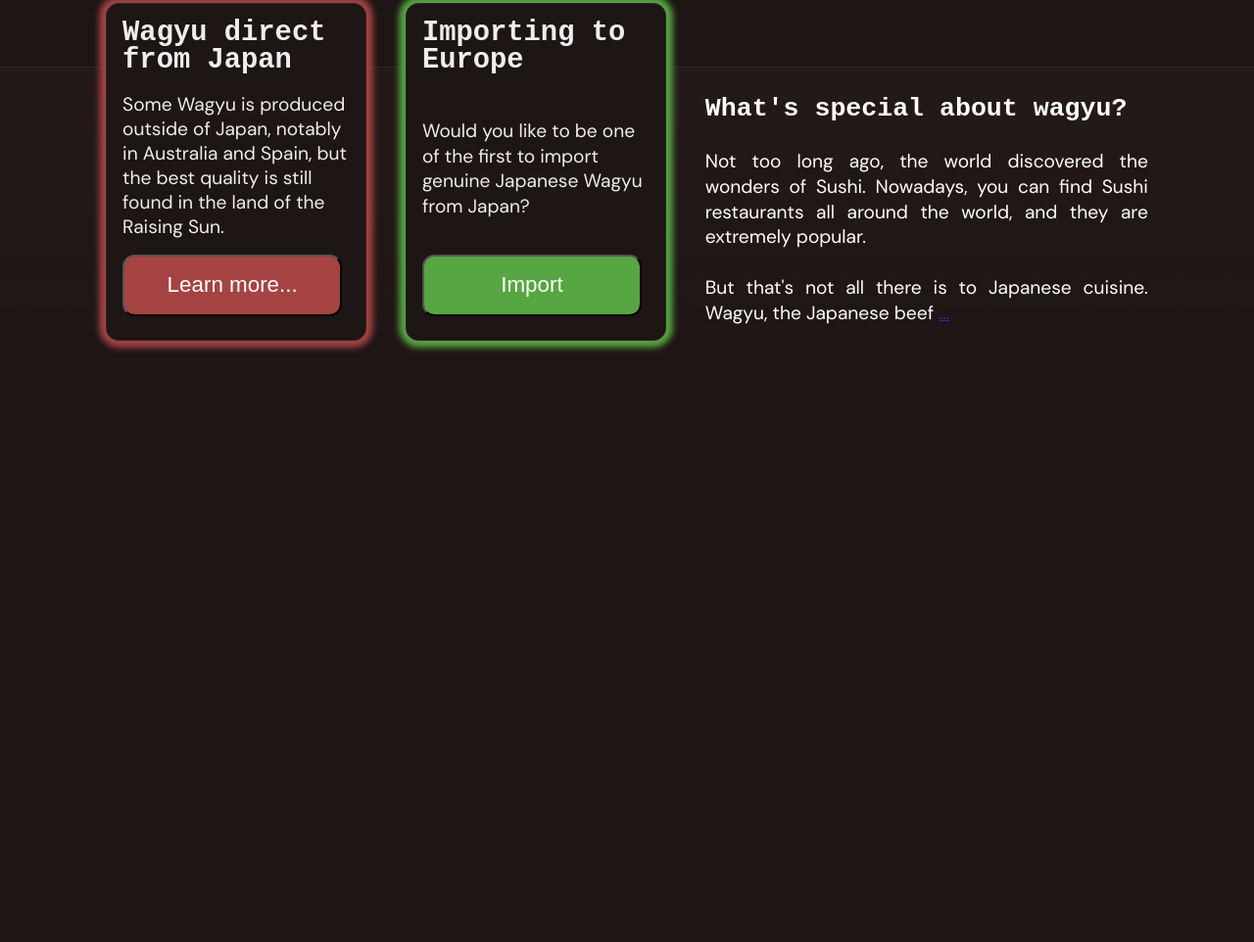
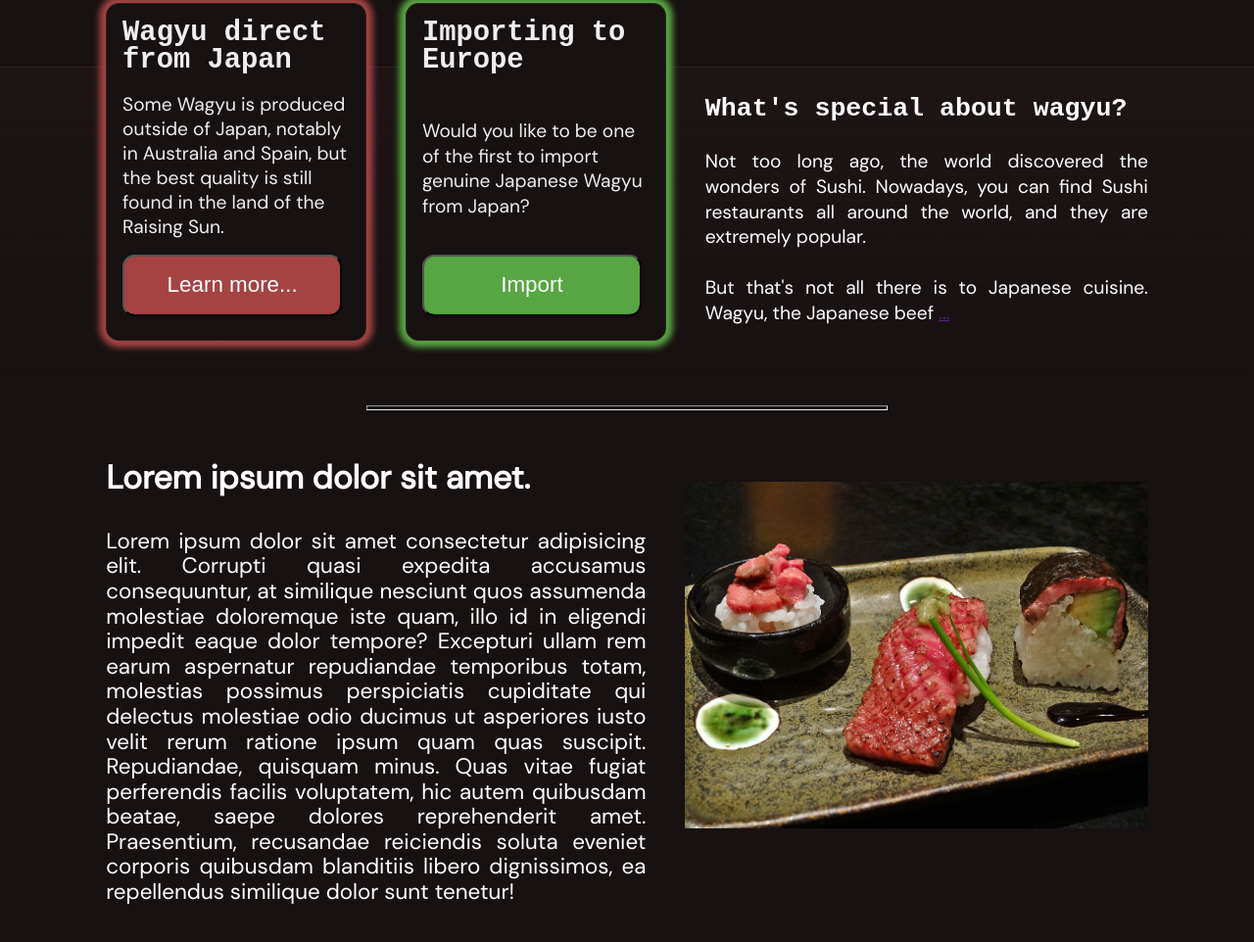
Before and after one commit to sylverdrag/Wagyuno, a plain HTML site: page index.htm in a window 1280 px wide. Shown: the part 492-1454 px from the top of the page at 98% size. Before the commit the page ends 1052 px from the top, so only its background shows below. Drawn offline with Linux system fonts and the light colour scheme.

Commit message:
Added a section
Signed-off-by: Sylvain Galibert <dev@preptags.com>

```diff
--- a/CSS/styles.scss
+++ b/CSS/styles.scss
@@ -2,8 +2,8 @@
 * variables
 */
 $border-color: #3a2b2baf;
-$main-background-color: hsl(0, 18%, 10%);
-$lighter-background-color: #271b1baf;
+$main-background-color: hsl(0, 17%, 8%);
+$lighter-background-color: rgb(40 28 28 / 33%);
 $glow1: #a54343;
 $glow2: #57a543;
 
@@ -76,7 +76,7 @@ main {
   margin: 5ch auto;
   font-size: 1.2rem;
 }
-.topArea {
+.topArea, .bottomArea {
   display: flex;
   width: 80ch;
   margin: 0 auto;
@@ -112,17 +112,29 @@ p {
 .illustration {
   width: 50ch;
   transform:rotate(5deg);
-  //background-image: url(../images/wagyu-steak-unsplash.png);
   background-image: url(../images/wagyu-steak-unsplash.png);
   background-size: contain;
   background-repeat: no-repeat;
   background-position: 0ch 3ch;
   margin-left: 3ch;
 }
+.sushi {
+  width: 50ch;
+  background-image: url(../images/Wagyu-sushi.jpg);
+  background-size: 100%;
+  background-repeat: no-repeat;
+  background-position: 0ch 2ch;
+  margin-left: 3ch;
+}
+.copy{
+  width: 50ch;
+  font-size:1.4rem;
+  text-align: justify;
+}
 .cardArea {
   width: 100%;
   height: 24ch;
-  margin: 8ch 0;
+  margin: 8ch 0 2ch 0;
   background: linear-gradient($lighter-background-color, $main-background-color);
   border-top: 1px solid $border-color;
   display: flex;
@@ -200,3 +212,8 @@ p {
     font-weight: 700;
   }
 }
+.separator {
+  width:40ch;
+  height:0.4ch;
+  margin: 0 auto 3.5ch auto;
+}
--- a/index.htm
+++ b/index.htm
@@ -68,6 +68,22 @@
           </div>
         </div>
       </div>
+      <hr class="separator">
+      <div class="bottomArea">
+        <div class="copy">
+          <h2>
+            Lorem ipsum dolor sit amet.
+          </h2>
+          <div>
+            <p>
+              Lorem ipsum dolor sit amet consectetur adipisicing elit. Corrupti quasi expedita accusamus consequuntur, at similique nesciunt quos assumenda molestiae doloremque iste quam, illo id in eligendi impedit eaque dolor tempore?
+              Excepturi ullam rem earum aspernatur repudiandae temporibus totam, molestias possimus perspiciatis cupiditate qui delectus molestiae odio ducimus ut asperiores iusto velit rerum ratione ipsum quam quas suscipit. Repudiandae, quisquam minus.
+              Quas vitae fugiat perferendis facilis voluptatem, hic autem quibusdam beatae, saepe dolores reprehenderit amet. Praesentium, recusandae reiciendis soluta eveniet corporis quibusdam blanditiis libero dignissimos, ea repellendus similique dolor sunt tenetur!
+            </p>
+          </div>
+        </div>
+        <div class="sushi"></div>
+      </div>
     </main>
   </body>
 </html>
```
Also changed, not shown: CSS/styles.css, 1 other file.
